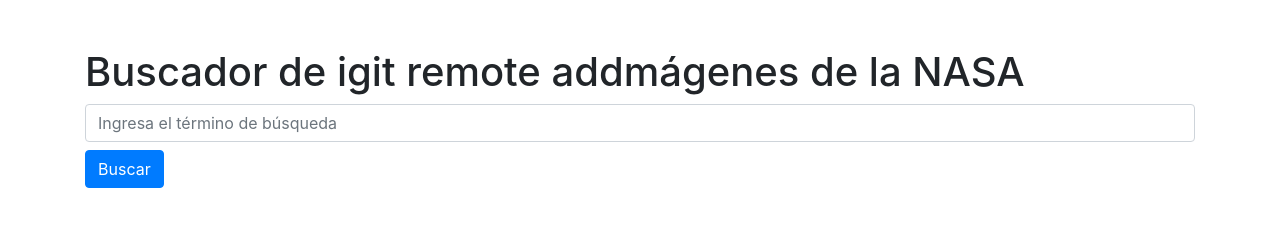
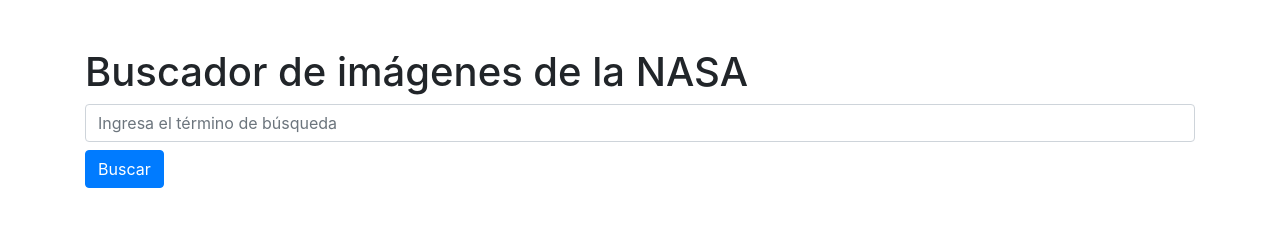
Before and after one commit to eyarualanda/Galaxies, a plain HTML site: page index.html in a window 1280 px wide. Drawn offline with nearby package versions, Linux system fonts and the light colour scheme.

Commit message:
Correciones

```diff
--- a/index.html
+++ b/index.html
@@ -8,7 +8,7 @@
 </head>
 <body>
   <div class="container mt-5">
-    <h1>Buscador de igit remote addmágenes de la NASA</h1>
+    <h1>Buscador de imágenes de la NASA</h1>
     <form id="search-form">
       <input type="text" id="search-input" class="form-control" placeholder="Ingresa el término de búsqueda" required>
       <button type="submit" class="btn btn-primary mt-2">Buscar</button>
```
